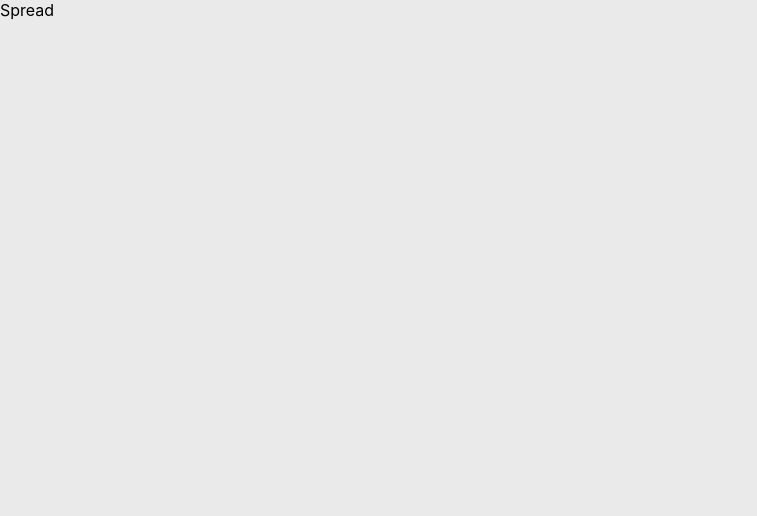
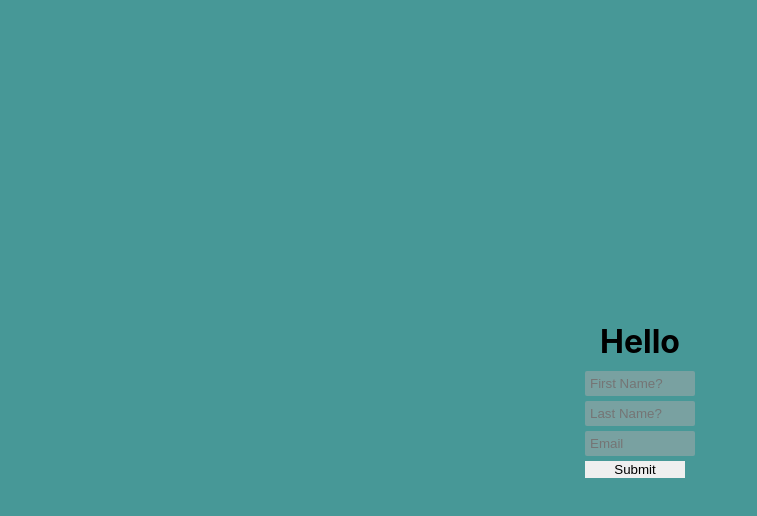
Before and after one commit to 1tav0/ReactJS, a React (Create React App) app: page / in a window 1280 px wide. Shown: the top 516 px of the page, without its empty margins (0-757 px from the left). Built offline with nearby package versions, Linux system fonts and the light colour scheme.

Commit message:
use Spread Operator for complex State

```diff
--- a/src/App.js
+++ b/src/App.js
@@ -27,8 +27,8 @@ function App() {
       {/* <StateHooks /> */}
       {/* <StateHooks2 /> */}
       {/* <DestructuringSamples /> */}
-      {/* <EventHandling /> */}
-      <Spread />
+      <EventHandling />
+      {/* <Spread /> */}
     </div>
   )
 }
--- a/src/Components/EvenHandling.js
+++ b/src/Components/EvenHandling.js
@@ -12,24 +12,9 @@ const EvenHandling = () => {
     const { value, name } = event.target;
 
     setContact(prevValue => {
-      if (name === "fName") {
-        return {
-          fName: value,
-          lName: prevValue.lName,
-          email: prevValue.email
-        }
-      } else if (name === "lName") {
-        return {
-          fName: prevValue.fName,
-          lName: value,
-          email: prevValue.email
-        }
-      } else if (name === "email") {
-        return {
-          fName: prevValue.fName,
-          lName: prevValue.lName,
-          email: value
-        }
+      return {
+        ...prevValue,
+        [name] : value
       }
     })
   }
```
